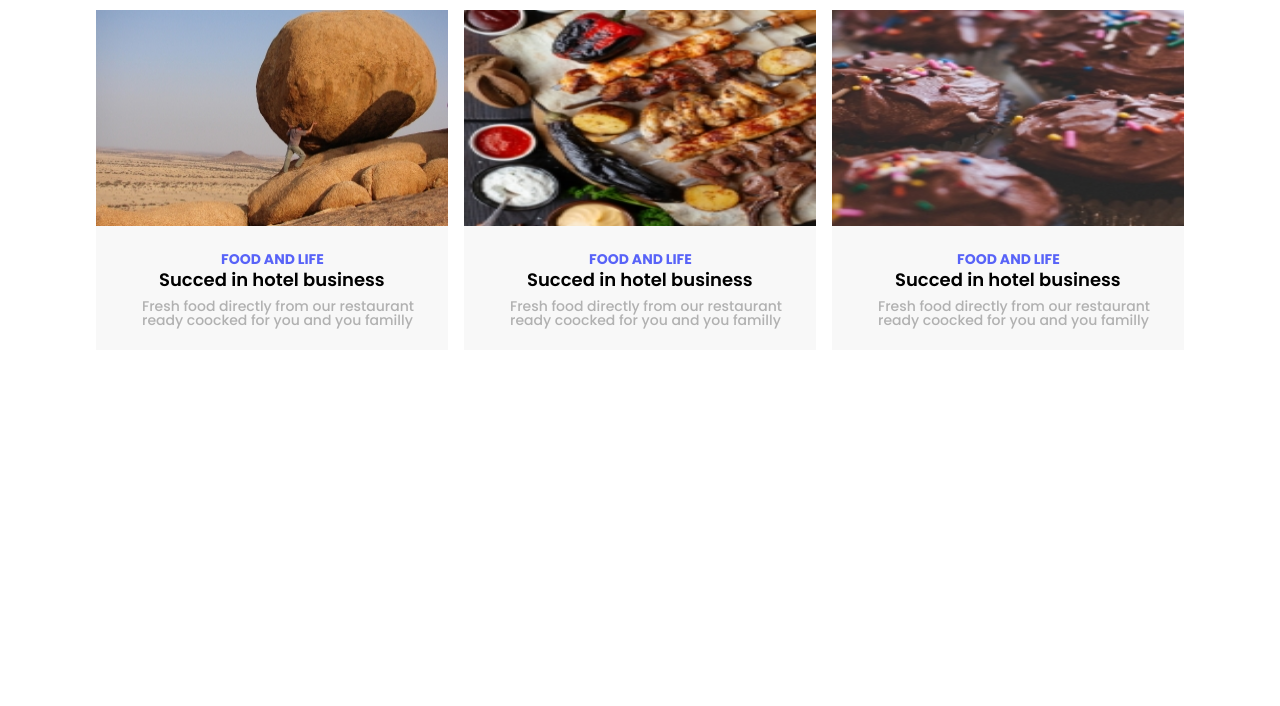
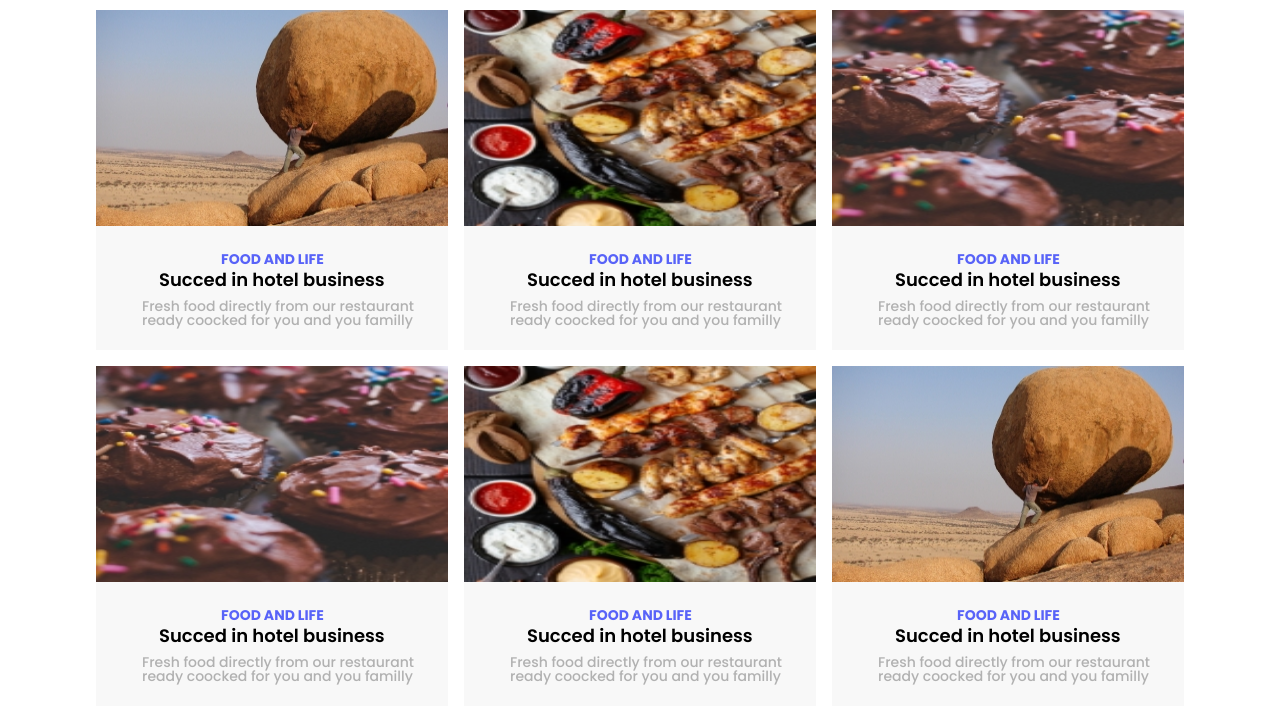
Before and after one commit to y1o1l1a1k/float-things, a plain HTML site: page index.html in a window 1280 px wide. Shown: the part 756-1462 px from the top of the page. Before the commit the page ends 1106 px from the top, so only its background shows below. Drawn offline with Linux system fonts and the light colour scheme.

Commit message:
just thing

```diff
--- a/css/style.css
+++ b/css/style.css
@@ -144,3 +144,35 @@
 .just-thing2 {
 	margin-top: 20px;
 }
+.imgrock3 {
+	width: 352px;
+	height: 216px;
+}
+.imgrock2 {
+	width: 352px;
+	float: left;
+	background-color: #F8F8F8;
+	margin-top: 16px;
+}
+.imgmeat2 {
+	width: 352px;
+	float: left;
+	background-color: #F8F8F8;
+	margin-top: 16px;
+	margin-left: 16px;
+}
+.meatimg3 {
+	width: 352px;
+	height: 216px;
+}
+.rockimage6 {
+	width: 352px;
+	height: 216px;
+}
+.imgrock4 {
+	width: 352px;
+	float: left;
+	background-color: #F8F8F8;
+	margin-top: 16px;
+	margin-left: 16px;
+}
--- a/index.html
+++ b/index.html
@@ -84,6 +84,36 @@
 							</div>
 						</div>
 					</div>
+					<div class="imgrock2">
+						<div class="rockimage2">
+							<img class="imgrock3" src="img/img2.jpg" alt="img2">
+							<div class="food-text2">
+								<h3 class="bold3"> Food and life</h3>
+								<h2 class="semibold3"> Succed in hotel business</h2>
+								<p class="medium3">Fresh food directly from our restaurant ready coocked for you and you familly</p>
+							</div>
+						</div>
+					</div>
+					<div class="imgmeat2">
+						<div class="meatimg2">
+							<img class="meatimg3" src="img/img1.jpg" alt="img1">
+							<div class="food-text2">
+								<h3 class="bold3"> Food and life</h3>
+								<h2 class="semibold3"> Succed in hotel business</h2>
+								<p class="medium3">Fresh food directly from our restaurant ready coocked for you and you familly</p>
+							</div>
+						</div>
+					</div>
+					<div class="imgrock4">
+						<div class="rockimage5">
+							<img class="rockimage6" src="img/img3.jpg" alt="img3">
+							<div class="food-text2">
+								<h3 class="bold3"> Food and life</h3>
+								<h2 class="semibold3"> Succed in hotel business</h2>
+								<p class="medium3">Fresh food directly from our restaurant ready coocked for you and you familly</p>
+							</div>
+						</div>
+					</div>
 
 
 
```
